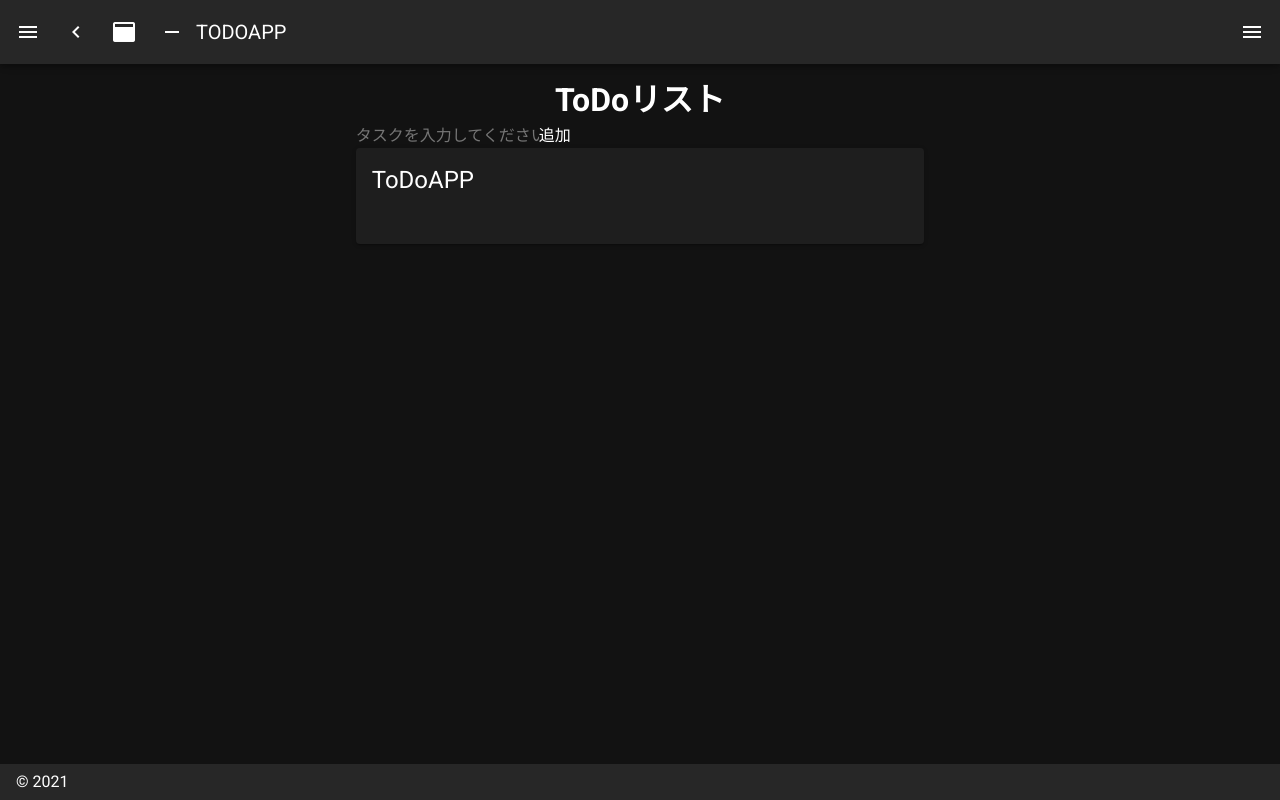
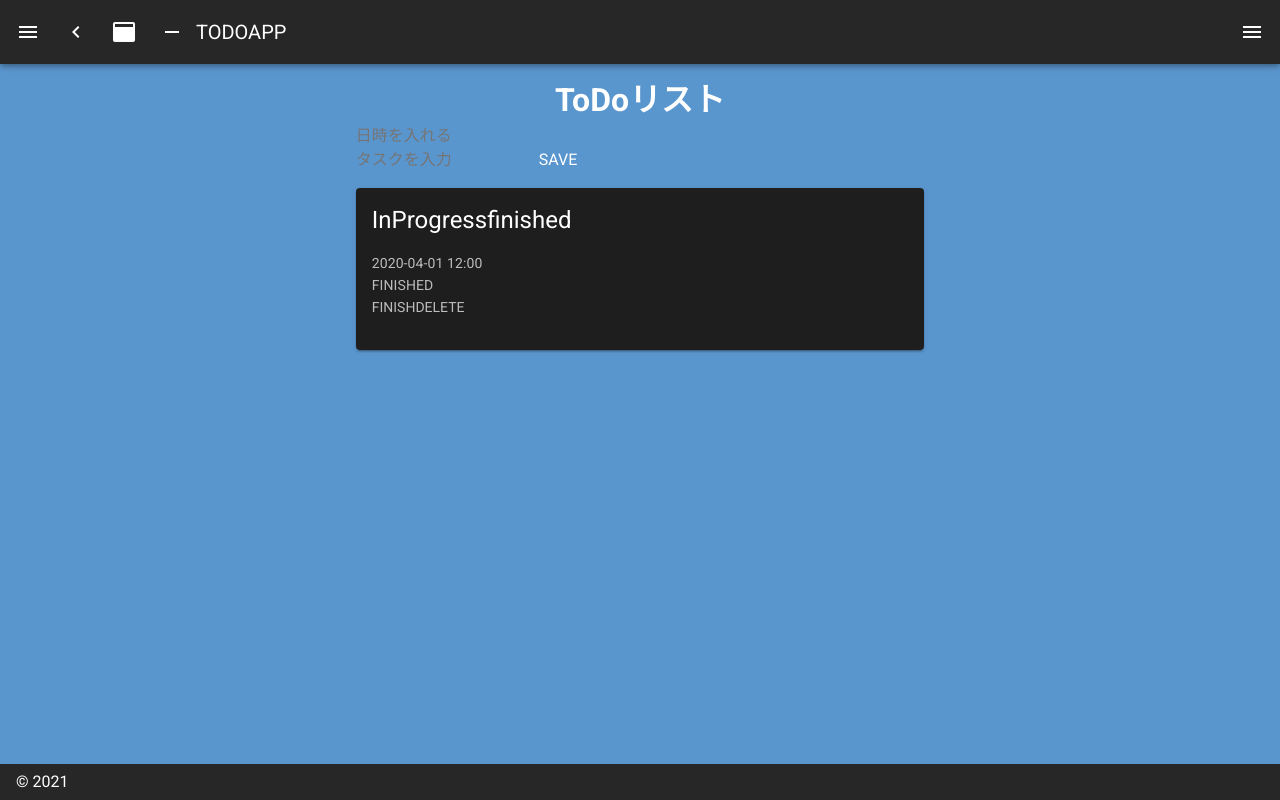
Before and after one commit to sheepapvv/todoapp, a Nuxt app: page / in a window 1280 px wide. Built offline with nearby package versions, Linux system fonts and the light colour scheme.

Commit message:
まだ配置

```diff
--- a/layouts/default.vue
+++ b/layouts/default.vue
@@ -1,29 +1,6 @@
 <template>
   <v-app dark>
-    <v-navigation-drawer
-      v-model="drawer"
-      :mini-variant="miniVariant"
-      :clipped="clipped"
-      fixed
-      app
-    >
-      <v-list>
-        <v-list-item
-          v-for="(item, i) in items"
-          :key="i"
-          :to="item.to"
-          router
-          exact
-        >
-          <v-list-item-action>
-            <v-icon>{{ item.icon }}</v-icon>
-          </v-list-item-action>
-          <v-list-item-content>
-            <v-list-item-title v-text="item.title" />
-          </v-list-item-content>
-        </v-list-item>
-      </v-list>
-    </v-navigation-drawer>
+
     <v-app-bar
       :clipped-left="clipped"
       fixed
@@ -106,3 +83,8 @@ export default {
   }
 }
 </script>
+<style scoped>
+.v-application {
+  background-color: #5a96ce;
+}
+</style>
--- a/pages/index.vue
+++ b/pages/index.vue
@@ -5,19 +5,20 @@
         <h1>ToDoリスト</h1>
       </div>
         <div class="addArea">
-        <input type="text" name="addName" id="addName" placeholder="タスクを入力してください">
-        <button id="addButton" class="button button--green">追加</button>
+          <p><input type="text" name="addName" id="addName" placeholder="日時を入れる"><br>
+          <input type="text" name="addName" id="addName" placeholder="タスクを入力">
+          <button id="addButton">SAVE</button></p>
         </div>
       <v-card>
         <v-card-title class="headline">
-          ToDoAPP
+          <div class="inProgress">InProgress</div>
+          <div class="finished">finished</div>
         </v-card-title>
         <v-card-text>
-
-
-
-
-
+            <div class="date">2020-04-01 12:00</div>
+            <div class="status">FINISHED</div>
+            <button class="button button--finish">FINISH</button>
+            <button class="button button--delete">DELETE</button>
         </v-card-text>
         <v-card-actions>
 
```
